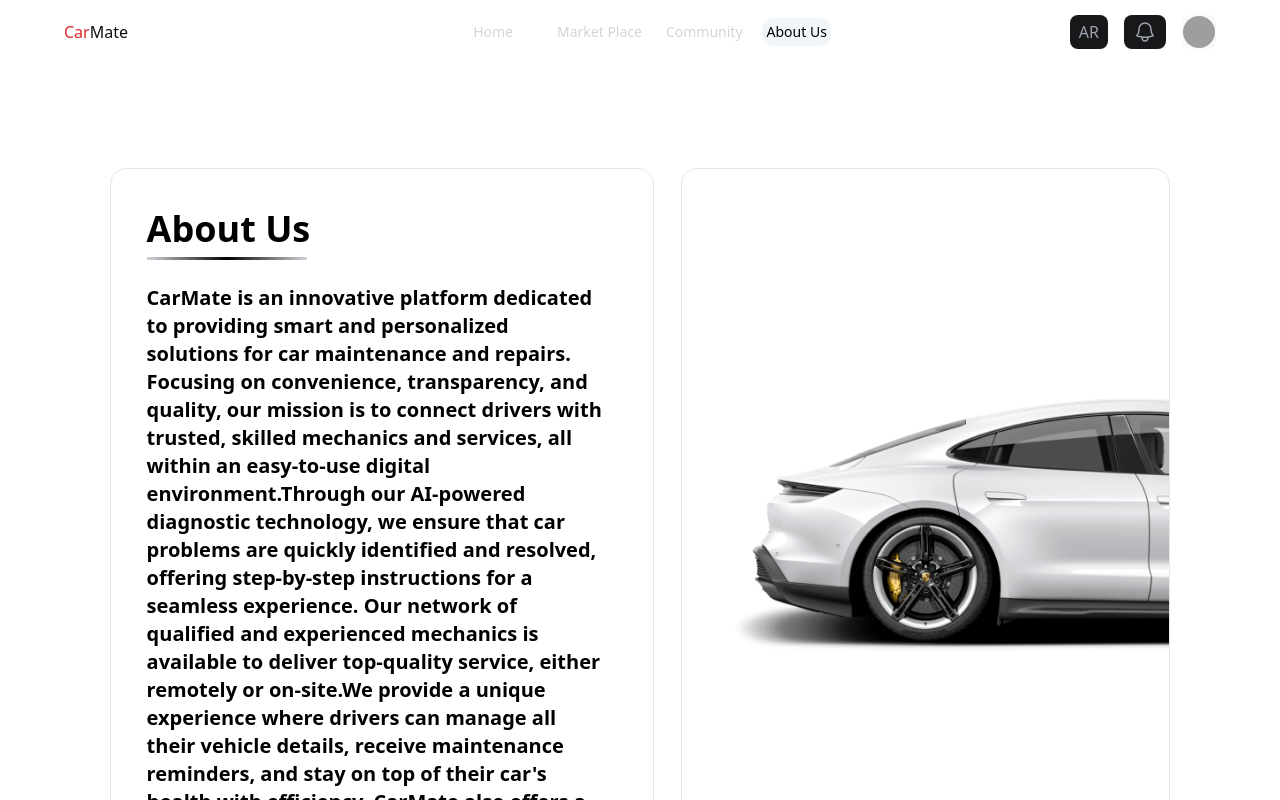
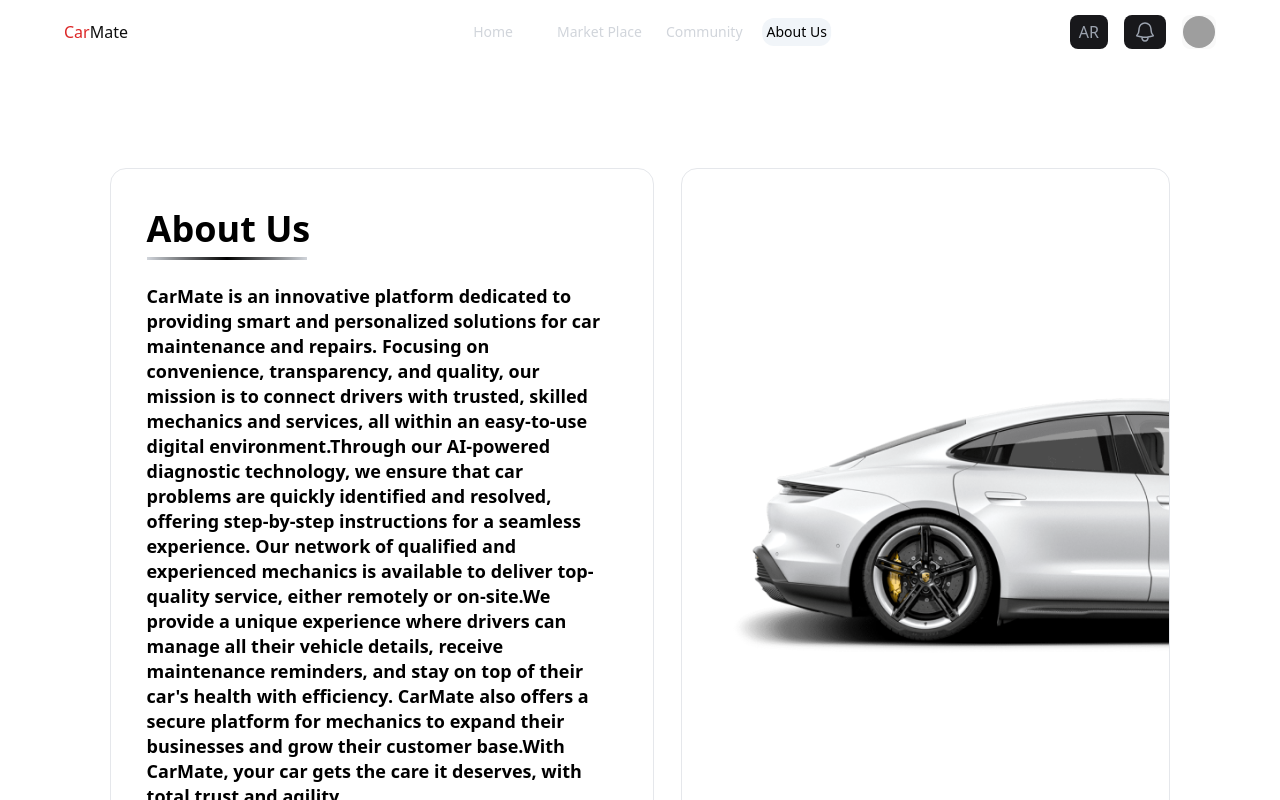
Before and after one commit to omerbag-9/carMate-frontend, a React (Vite) app: page /about in a window 1280 px wide. Shown: the top 800 px of the page. Built offline with nearby package versions, Linux system fonts and the light colour scheme; grey boxes are pictures that could not be loaded; what tailwindcss-rtl would draw is missing.

Commit message:
some edits

```diff
--- a/src/Components/AboutUs/AboutUs.jsx
+++ b/src/Components/AboutUs/AboutUs.jsx
@@ -18,7 +18,7 @@ export default function AboutUs() {
                 <div className="bg-gradient-to-r from-gray-300 via-black to-gray-300 h-[2.5px] my-2"></div>
               </div>
             </h2>
-            <p className="md:text-md text-black relative top-4 w-[90%] mr-4">
+            <p className="about-text text-black relative top-4 w-[90%] mr-4">
               {t('aboutUs.description')}
             </p>
           </div>
--- a/src/Components/Footer/Footer.jsx
+++ b/src/Components/Footer/Footer.jsx
@@ -3,7 +3,8 @@ import UnderLine from '../UnderLine/UnderLine'
 import { useTranslation } from 'react-i18next'
 
 export default function Footer() {
-  const { t } = useTranslation()
+  const { t , i18n } = useTranslation()
+  const isRtl = i18n.dir() === 'rtl'
   return (
     <div className='bottom-0'>
       <div className=" bg-gradient-to-r from-[#454545] via-[#FFFFFF] to-[#454545] h-[1px] my-2"></div>
@@ -38,7 +39,7 @@ export default function Footer() {
 
         <div className="sm:text-start text-center">
           <p className="font-bold">{t('Comment Section')}</p>
-            <div className="w-[150px] rtl:sm:mr-0 sm:ml-0 m-auto bg-gradient-to-r from-[#454545] via-[#FFFFFF] to-[#454545] h-[1px] my-2"></div>
+          <div className="w-[150px] rtl:sm:mr-0 sm:ml-0 m-auto bg-gradient-to-r from-[#454545] via-[#FFFFFF] to-[#454545] h-[1px] my-2"></div>
           <span>{t('Add Your Opinion Or Any idea')}</span>
           <div className="mt-3">
             <textarea
@@ -48,9 +49,9 @@ export default function Footer() {
               placeholder={t('message')}
             ></textarea>
           </div>
-          <div className="sm:text-end rtl:text-start text-center">
+          <div className={`sm:text-end ${isRtl ? 'fa-arrow-left' : 'fa-arrow-right'} text-center`}>
             <button>
-              <i className="fa-solid fa-arrow-right bg-[#5d5d60] text-black py-1 px-3 rounded-md border-[1px]"></i>
+              <i className={`fa-solid ${isRtl ? 'fa-arrow-left' : 'fa-arrow-right'} bg-[#5d5d60] text-black py-1 px-3 rounded-md border-[1px]`}></i>
             </button>
           </div>
         </div>
--- a/src/Components/Login/Login.jsx
+++ b/src/Components/Login/Login.jsx
@@ -8,7 +8,7 @@ export default function Login() {
   const { t } = useTranslation()
   const [showPassword, setShowPassword] = useState(false);
   return (
-    <div className="pb-20 lg:pt-0 pt-20">
+    <div className="pb-20 lg:pt-0 pt-5">
       <div className="flex py-6 w-[91%] m-auto gap-x-7 text-white">
         {/* Left Section */}
         <div className="w-full lg:w-1/2 lg:ml-4 flex flex-col justify-center">
@@ -31,24 +31,24 @@ export default function Login() {
                   className="rounded-xl p-3 pl-10 rtl:pr-10 rtl:pl-0 text-sm w-full bg-[#232326] border-0 text-white placeholder:text-[#5D5D60] focus:placeholder-transparent"
                 />
               </div>
-
               {/* Password */}
               <div className="relative w-full">
                 <i className="fa-solid fa-lock absolute top-1/2 transform -translate-y-1/2 left-3 rtl:right-3 rtl:left-auto text-[#5D5D60]"></i>
+
                 <input
                   type={showPassword ? "text" : "password"}
                   placeholder={t('Password')}
                   className="rounded-xl p-3 pl-10 rtl:pr-10 rtl:pl-0 text-sm w-full bg-[#232326] border-0 text-white placeholder:text-[#5D5D60] focus:placeholder-transparent focus:ring-0 focus:outline-none"
                 />
+
                 <button
                   type="button"
                   onClick={() => setShowPassword(!showPassword)}
-                  className="absolute top-1/2 transform -translate-y-1/2 right-3 rtl:left-3 text-[#5D5D60] focus:outline-none focus:ring-0"
+                  className="absolute top-1/2 transform -translate-y-1/2 right-3 rtl:left-3 rtl:right-auto text-[#5D5D60] focus:outline-none focus:ring-0"
                 >
                   <i className={`fa-solid ${showPassword ? "fa-eye-slash" : "fa-eye"}`}></i>
                 </button>
               </div>
-
 
               <div className="flex justify-between items-center text-sm">
                 {/* Rounded Checkbox */}
--- a/src/Components/Register/Register.jsx
+++ b/src/Components/Register/Register.jsx
@@ -11,7 +11,7 @@ export default function Register() {
   const [showConfirmPassword, setShowConfirmPassword] = useState(false);
 
   return <>
-    <div className="flex py-6 w-[90%] m-auto gap-x-7 text-white min-h-screen pb-20 flex-col lg:flex-row">
+    <div className="flex py-6 w-[90%] m-auto gap-x-7 text-white pb-20 lg:pt-0 pt-10">
       {/* Left Section */}
       <div className="w-full lg:w-1/2 lg:ml-4 flex flex-col justify-center">
         <img src={heroLogo} className='w-[20%] m-auto mb-6' alt="" />
--- a/src/Components/ResetPassword/ResetPassword.jsx
+++ b/src/Components/ResetPassword/ResetPassword.jsx
@@ -27,7 +27,7 @@ export default function ResetPassword() {
     };
 
     return (
-        <div className="flex py-6 w-[90%] m-auto gap-x-7 text-white pb-20 lg:pt-0 pt-20">
+        <div className="flex py-6 w-[90%] m-auto gap-x-7 text-white pb-20 lg:pt-0 pt-10">
             {/* Left Section */}
             <div className="w-full lg:w-1/2 lg:ml-4 flex flex-col justify-center">
                 <div className="text-start">
@@ -66,9 +66,10 @@ export default function ResetPassword() {
                                 <p className="mb-6 font-thin mt-6 text-sm text-center">
                                     {t('Verify with the code just Now we have send')}
                                 </p>
-                        <div className="flex justify-center mb-4"></div>
+
+                                {/* إدخال الكود */}
                                 <form className="space-y-5">
-                            <div className="flex gap-2 justify-center">
+                                    <div className="flex gap-2 justify-center rtl:flex-row-reverse">
                                         {code.map((digit, i) => (
                                             <input
                                                 key={i}
@@ -77,14 +78,18 @@ export default function ResetPassword() {
                                                 maxLength="1"
                                                 value={digit}
                                                 onChange={(e) => handleChange(e, i)}
-                                        className="w-11 h-11 text-center text-lg font-bold bg-[#232326] border-0 text-white rounded-xl"
+                                                className="w-11 h-11 text-center text-lg font-bold bg-[#232326] border-0 text-white rounded-xl rtl:text-right"
                                             />
                                         ))}
                                     </div>
+
+                                    {/* رابط إعادة الإرسال */}
                                     <p className="text-sm text-center text-[#EBA4A4]">
                                         <span className="underline">{t('Resend?')} </span>
                                         <span className="text-white no-underline">{t('5:00 min')}</span>
                                     </p>
+
+                                    {/* زر التحقق */}
                                     <div className="flex justify-center items-center w-full">
                                         <button
                                             onClick={() => setStep('create')}
@@ -97,6 +102,7 @@ export default function ResetPassword() {
                             </div>
                         </>
                     )}
+
 
                     {step === 'create' && (
                         <>
--- a/src/index.css
+++ b/src/index.css
@@ -156,3 +156,25 @@ button:focus-visible {
   box-shadow: black;
   color: transparent;
 }
+
+/* about */
+.about-text {
+  font-size: 12px; /* Default size for mobile */
+  line-height: 17px;
+}
+
+/* Increase text size on tablets */
+@media (min-width: 768px) {
+  .about-text {
+    font-size: 16px; /* Equivalent to md:text-md */
+    line-height: 23px;
+  }
+}
+
+/* Increase text size on larger screens */
+@media (min-width: 1024px) {
+  .about-text {
+    font-size: 18px;
+    line-height: 25px;
+  }
+}
```
Lines whose indentation alone changed are shown as unchanged.
